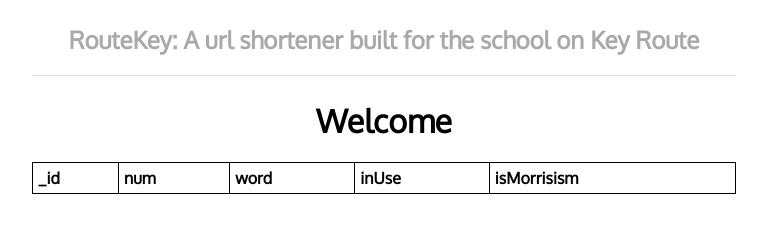
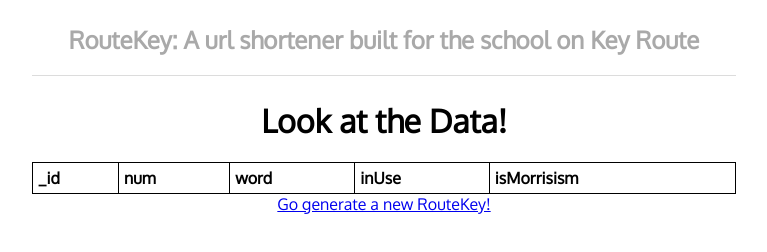
Before and after one commit to evanzhong/routekey, a website: page src/public/data.html in a window 1280 px wide. Shown: the whole page, without its empty margins (256-1023 px from the left). Drawn offline with Linux system fonts and the light colour scheme; no server answers.

Commit message:
more fun

```diff
--- a/src/public/data.html
+++ b/src/public/data.html
@@ -31,7 +31,7 @@
   <body>
     <main>
         <h3 id="welcome">RouteKey: A url shortener built for the school on Key Route</h3>
-        <h1>Welcome</h1>
+        <h1>Look at the Data!</h1>
         <table id="sortable">
           <tbody id="grid">
             <tr>
@@ -43,6 +43,7 @@
             </tr>
           </tbody>
         </table>
+        <a href="/">Go generate a new RouteKey!</a>
     </main>
     <script>
       const table = document.querySelector('#grid');
```
